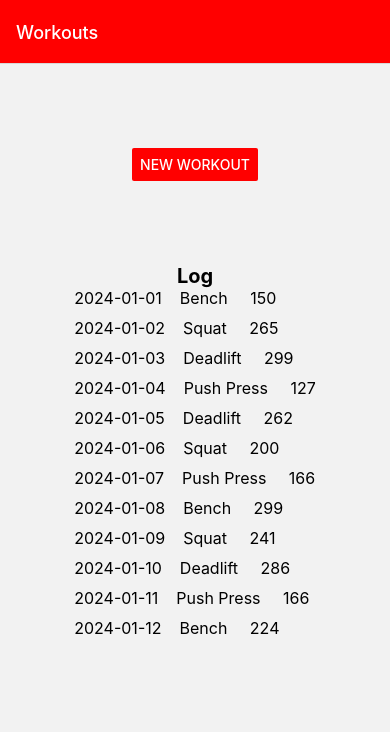
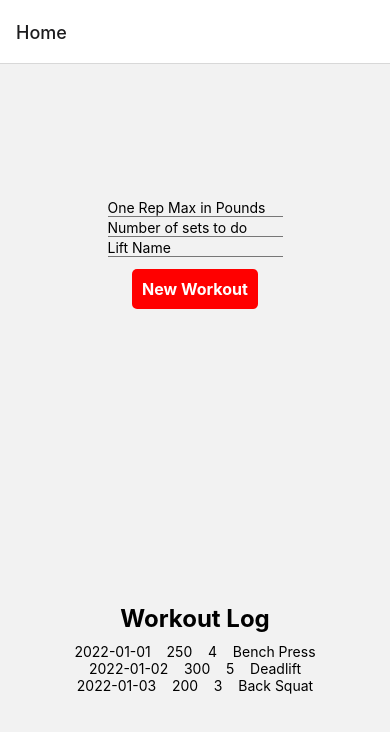
Before and after one commit to noahcroghan/workout-app, a React Native app: screen / in a window 390 px wide. Shown: the top 732 px of the page. Built offline with nearby package versions, Linux system fonts and the light colour scheme.

Commit message:
Rewrite App.js

```diff
--- a/App.js
+++ b/App.js
@@ -1,192 +1,132 @@
-import { useState, useEffect, useRef } from "react";
+import { useState, useEffect } from "react";
 import {
   StyleSheet,
   Text,
   View,
   TouchableOpacity,
-  Button,
   Alert,
   ScrollView,
   TextInput,
+  Image,
+  Linking,
 } from "react-native";
 import { NavigationContainer } from "@react-navigation/native";
 import { createNativeStackNavigator } from "@react-navigation/native-stack";
-import * as SQLite from "expo-sqlite";
+// import * as SQLite from "expo-sqlite";
 import * as Validator from "./Validator.js";
 
-// const db = SQLite.openDatabase("workout.db");
+const Stack = createNativeStackNavigator();
 
-// Dummy Data
-// In this instance, reps is a TOTAL amount
-const workouts = [
-  {
-    date: "2024-01-01",
-    name: "Bench",
-    type: "Upper Body",
-    sets: 3,
-    reps: 15,
-    weight: 100,
+function NewWorkoutScreen({ route }) {
+  const { oneRepMax, setsDesired, lift } = route.params;
+  let imgSrc = null;
+  let imgLink = "";
+
+  const images = {
+    "Bench Press": {
+      src: require("./assets/bench.jpg"),
+      link: "https://www.strongerbyscience.com/how-to-bench/",
     },
-  {
-    date: "2024-01-02",
-    name: "Squat",
-    type: "Lower Body",
-    sets: 4,
-    reps: 20,
-    weight: 150,
+    "Back Squat": {
+      src: require("./assets/squat.jpg"),
+      link: "https://www.strongerbyscience.com/how-to-squat/",
     },
-  {
-    date: "2024-01-03",
-    name: "Deadlift",
-    type: "Lower Body",
-    sets: 4,
-    reps: 12,
-    weight: 200,
+    Deadlift: {
+      src: require("./assets/deadlift.jpg"),
+      link: "https://www.strongerbyscience.com/how-to-deadlift/",
     },
-  {
-    date: "2024-01-04",
-    name: "Push Press",
-    type: "Upper Body",
-    sets: 3,
-    reps: 15,
-    weight: 85,
-  },
-  {
-    date: "2024-01-05",
-    name: "Deadlift",
-    type: "Lower Body",
-    sets: 3,
-    reps: 12,
-    weight: 175,
-  },
-  {
-    date: "2024-01-06",
-    name: "Squat",
-    type: "Lower Body",
-    sets: 3,
-    reps: 15,
-    weight: 125,
-  },
-  {
-    date: "2024-01-07",
-    name: "Push Press",
-    type: "Upper Body",
-    sets: 4,
-    reps: 20,
-    weight: 100,
-  },
-  {
-    date: "2024-01-08",
-    name: "Bench",
-    type: "Upper Body",
-    sets: 2,
-    reps: 30,
-    weight: 150,
-  },
-  {
-    date: "2024-01-09",
-    name: "Squat",
-    type: "Lower Body",
-    sets: 2,
-    reps: 25,
-    weight: 125,
-  },
-  {
-    date: "2024-01-10",
-    name: "Deadlift",
-    type: "Lower Body",
-    sets: 3,
-    reps: 10,
-    weight: 200,
-  },
-  {
-    date: "2024-01-11",
-    name: "Push Press",
-    type: "Upper Body",
-    sets: 3,
-    reps: 20,
-    weight: 100,
-  },
-  {
-    date: "2024-01-12",
-    name: "Bench",
-    type: "Upper Body",
-    sets: 4,
-    reps: 15,
-    weight: 150,
-  },
-];
-
-const calculateOneRepMax = (reps, weight, type) => {
-  if (type === "Upper Body") {
-    return weight * reps * 0.033 + weight;
-  } else {
-    return weight * reps * 0.0333 + weight * 1.0975;
-  }
   };
 
-function WorkoutLog() {
-  // const [workouts, setWorkouts] = useState(null);
-
-  // useEffect(() => {
-
-  // })
-
-  // if (workouts === null || workouts.length === 0) {
-  //   return null;
-  // }
+  if (images[lift]) {
+    imgSrc = images[lift].src;
+    imgLink = images[lift].link;
+  }
 
   return (
-    <View style={styles.logContainer}>
-      <Text style={styles.logHeading}>Log</Text>
-      <ScrollView>
-        {workouts.map(({ date, name, type, sets, reps, weight }) => (
-          <Text style={styles.logText} key={date}>
-            {date}&nbsp;&nbsp;&nbsp;&nbsp;{name}&nbsp;&nbsp;&nbsp;&nbsp;
-            {/*{type} {sets} {reps}*/}{" "}
-            {calculateOneRepMax(reps, weight, type).toFixed("0")}
-          </Text>
-        ))}
-      </ScrollView>
+    <View style={styles.main}>
+      <TouchableOpacity onPress={() => Linking.openURL(imgLink)}>
+        <Image style={styles.image} source={imgSrc} />
+      </TouchableOpacity>
+      <Text style={styles.heading}>{lift} Workout</Text>
+      <Text>Max: {oneRepMax}</Text>
+      <Text>Sets: {setsDesired}</Text>
+      {/* TODO: Render a table or similar which tells the user
+      what workout to do, make finish workout save the workout to DB */}
+      <TouchableOpacity style={styles.button}>
+        <Text style={styles.buttonText}>Finish Workout</Text>
+      </TouchableOpacity>
     </View>
   );
 }
 
-function WorkoutsScreen({ navigation }) {
+function WorkoutLog({ priorWorkouts }) {
   return (
-    <View style={styles.main}>
-      <View style={styles.buttonContainer}>
-        <Button
-          title="New Workout"
-          color="#f00"
-          onPress={() => {
-            navigation.navigate("New Workout");
-          }}
-        />
-      </View>
-      <View style={styles.logContainer}>
-        <WorkoutLog />
-      </View>
+    <View style={styles.workoutLogSection}>
+      <Text style={styles.heading}>Workout Log</Text>
+      {/* Date will be the primary key of the database */}
+      {priorWorkouts.map((item) => (
+        <Text key={item.date}>
+          {item.date}&nbsp;&nbsp;&nbsp;&nbsp;
+          {item.oneRepMax}&nbsp;&nbsp;&nbsp;&nbsp;
+          {item.setsDesired}&nbsp;&nbsp;&nbsp;&nbsp;
+          {item.lift}
+        </Text>
+      ))}
     </View>
   );
 }
 
-function NewWorkoutScreen({ navigation }) {
+function HomeScreen({ navigation }) {
   const [oneRepMax, setOneRepMax] = useState(0);
   const [setsDesired, setSetsDesired] = useState(0);
-  const [type, setType] = useState("");
   const [lift, setLift] = useState("");
-  const workout = useRef({});
+  const [priorWorkouts, setPriorWorkouts] = useState([
+    {
+      oneRepMax: 250,
+      setsDesired: 4,
+      lift: "Bench Press",
+      date: "2022-01-01",
+    },
+    {
+      oneRepMax: 300,
+      setsDesired: 5,
+      lift: "Deadlift",
+      date: "2022-01-02",
+    },
+    {
+      oneRepMax: 200,
+      setsDesired: 3,
+      lift: "Back Squat",
+      date: "2022-01-03",
+    },
+  ]);
 
+  // useEffect(() => {
+  //   setPriorWorkouts();
+  // }, priorWorkouts);
+
+  const generateWorkout = (oneRepMax, setsDesired, lift) => {
     const isValid = () => {
       let success = true;
+      let errorMessage = "";
 
-    let errorMessage = "";
       errorMessage += Validator.isPresent(oneRepMax, "One Rep Max");
       errorMessage += Validator.isNumeric(oneRepMax, "One Rep Max");
+      errorMessage += Validator.isWithinRange(
+        oneRepMax,
+        "One Rep Max",
+        1,
+        1500
+      );
 
-    errorMessage += Validator.isPresent(setsDesired, "Sets Desired");
-    errorMessage += Validator.isNumeric(setsDesired, "Sets Desired");
+      errorMessage += Validator.isPresent(setsDesired, "Number of sets");
+      errorMessage += Validator.isNumeric(setsDesired, "Number of sets");
+      errorMessage += Validator.isWithinRange(
+        setsDesired,
+        "Number of sets",
+        1,
+        10
+      );
 
       errorMessage += Validator.isPresent(lift, "Lift Name");
       errorMessage += Validator.isValidWorkoutName(lift, "Lift Name");
@@ -194,14 +134,15 @@ function NewWorkoutScreen({ navigation }) {
       if (errorMessage != "") {
         success = false;
         Alert.alert("Entry Error", errorMessage);
+        console.log("Entry Error", errorMessage);
       }
-    console.log(success);
+
       return success;
     };
 
-  const generateWorkout = (oneRepMax, setsDesired) => {
-    if (isValid) {
-      navigation.navigate("Current Workout", {
+    if (isValid()) {
+      console.log(oneRepMax, setsDesired, lift);
+      navigation.navigate("New Workout", {
         oneRepMax: oneRepMax,
         setsDesired: setsDesired,
         lift: lift,
@@ -211,74 +152,43 @@ function NewWorkoutScreen({ navigation }) {
 
   return (
     <View style={styles.main}>
-      <View>
+      <View style={styles.newWorkoutSection}>
         <TextInput
           style={styles.input}
           placeholder="One Rep Max in Pounds"
           onChangeText={setOneRepMax}
+          inputMode={"numeric"}
         />
         <TextInput
           style={styles.input}
-          placeholder="Sets Desired"
+          placeholder="Number of sets to do"
           onChangeText={setSetsDesired}
+          inputMode={"numeric"}
         />
+        {/* Would be easier with a dropdown/picker/select element but requires separate library */}
         <TextInput
           style={styles.input}
           placeholder="Lift Name"
           onChangeText={setLift}
         />
+        <TouchableOpacity
+          style={styles.button}
+          onPress={() => generateWorkout(oneRepMax, setsDesired, lift)}
+        >
+          <Text style={styles.buttonText}>New Workout</Text>
+        </TouchableOpacity>
       </View>
-
-      <View style={{ marginTop: 15 }}>
-        <Button
-          title="Generate Workout"
-          color="#f00"
-          onPress={() => {
-            generateWorkout(oneRepMax, setsDesired);
-          }}
-        />
-      </View>
+      {priorWorkouts ? <WorkoutLog priorWorkouts={priorWorkouts} /> : null}
     </View>
   );
 }
 
-function CurrentWorkoutScreen({ route, navigation }) {
-  const { oneRepMax, setsDesired, lift } = route.params;
-  let imageSource = "";
-  if (lift === "Squat") {
-    imageSource = require("./assets/squat.jpg");
-  } else if (lift === "Bench") {
-    imageSource = require("./assets/bench.jpg");
-  } else if (lift === "Deadlift") {
-    imageSource = require("./assets/deadlift.jpg");
-  } else if (lift === "Push Press") {
-    imageSource = require("./assets/pushpress.jpg");
-  }
-  return (
-    <View style={styles.main}>
-      <Image source={imageSource} />
-    </View>
-  );
-}
-
-const Stack = createNativeStackNavigator();
-
 export default function App() {
   return (
     <NavigationContainer>
-      <Stack.Navigator
-        screenOptions={{
-          headerStyle: { backgroundColor: "#f00" },
-          headerTintColor: "#fff",
-        }}
-      >
-        <Stack.Screen name="Workouts" component={WorkoutsScreen} />
-        <Stack.Screen
-          name="New Workout"
-          component={NewWorkoutScreen}
-          options={{ title: "Create New Workout" }}
-        />
-        <Stack.Screen name="Current Workout" component={CurrentWorkoutScreen} />
+      <Stack.Navigator initialRouteName="Home">
+        <Stack.Screen name="Home" component={HomeScreen} />
+        <Stack.Screen name="New Workout" component={NewWorkoutScreen} />
       </Stack.Navigator>
     </NavigationContainer>
   );
@@ -290,27 +200,41 @@ const styles = StyleSheet.create({
     justifyContent: "center",
     alignItems: "center",
   },
-  buttonContainer: {
-    height: 200,
+  newWorkoutSection: {
+    flex: 1,
     justifyContent: "center",
     alignItems: "center",
   },
-  logContainer: {
-    flex: 2,
+  workoutLogSection: {
+    flex: 1,
     justifyContent: "center",
     alignItems: "center",
   },
-  logHeading: {
-    fontSize: 20,
+  button: {
+    backgroundColor: "#f00",
+    margin: 10,
+    padding: 10,
+    borderRadius: 5,
+  },
+  buttonText: {
+    color: "#fff",
+    fontSize: 16,
     fontWeight: "bold",
-    textAlign: "center",
   },
-  logText: {
-    fontSize: 16,
+  heading: {
+    fontSize: 24,
+    fontWeight: "bold",
     marginBottom: 10,
   },
   input: {
     borderBottomWidth: 1,
-    width: 200,
+    borderBottomColor: "#777",
+    width: 175,
+    marginBottom: 2,
+  },
+  image: {
+    width: 360,
+    height: 202.5,
+    margin: 20,
   },
 });
--- a/Validator.js
+++ b/Validator.js
@@ -9,7 +9,7 @@ export function isPresent(value, name) {
 export function isNumeric(value, name) {
   let msg = "";
   if (isNaN(value)) {
-    msg += name + " Must be a valid number.\n";
+    msg += name + " must be a valid number.\n";
   }
   return msg;
 }
@@ -23,7 +23,7 @@ export function isWithinRange(value, name, min, max) {
   return msg;
 }
 
-const VALID_WORKOUTS = ["Bench", "Squat", "Deadlift", "Push Press"];
+const VALID_WORKOUTS = ["Bench Press", "Back Squat", "Deadlift"];
 export function isValidWorkoutName(value, name) {
   let msg = "";
   if (!VALID_WORKOUTS.includes(value)) {
```
Lines whose indentation alone changed are shown as unchanged.
